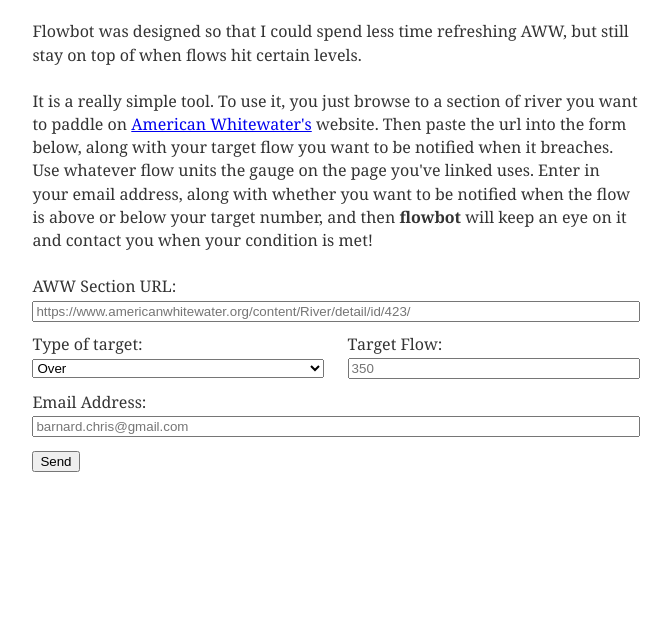
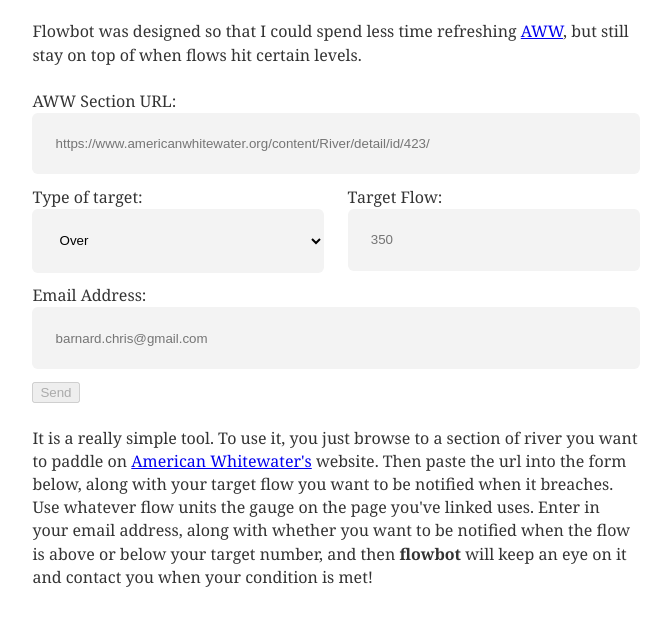
Before and after one commit to Chris-Barnard/colorado-packrafter-gatsby, a Gatsby site: page /flowbot in a window 1280 px wide. Shown: the part 155-780 px from the top of the page, without its empty margins (304-975 px from the left). Built offline with nearby package versions, Linux system fonts and the light colour scheme; Gatsby itself is replaced by a stand-in of ours; some packages are replaced by stand-ins of ours.

Commit message:
Refactors Flowbot page and form

```diff
--- a/src/pages/flowbot.js
+++ b/src/pages/flowbot.js
@@ -17,9 +17,11 @@ class Flowbot extends React.Component {
       },
       formSubmitting : false,
       formError : false,
+      formSuccess: false,
     }
 
     this.handleSubmit = this.handleSubmit.bind(this)
+    this.renderForm = this.renderForm.bind(this)
   }
 
   handleSubmit(event) {
@@ -57,28 +59,29 @@ class Flowbot extends React.Component {
       })
   }
 
-  render() {
-    // const data = this.props
-    console.log(this.state)
-
+  renderForm() {
     const flex = css`
       flex: 1 1 auto;
       width: 100%;
     `
 
-    const fullWidth = css`
+    const inputStyle = css`
       width: 100%;
-      margin-bottom: ${rhythm(1/2)}
+      border: none;
+      border-radius: ${rhythm(1/4)};
+      background: rgb(243, 243, 243);
+      padding: ${rhythm(1)};
+      margin-bottom: ${rhythm(1/2)};
     `
 
     const overUnder = css`
       flex-basis: 50%;
-      margin-right: ${rhythm(1/2)}
+      margin-right: ${rhythm(1/2)};
     `
 
     const flowInput = css`
       flex-basis: 50%;
-      margin-left: ${rhythm(1/2)}
+      margin-left: ${rhythm(1/2)};
     `
 
     const flexCols = css`
@@ -89,6 +92,8 @@ class Flowbot extends React.Component {
     const submittedNotification = css`
       display: block;
       border: solid 1px darkgrey;
+      border-radius: ${rhythm(1/4)};
+      background-color: lightgrey;
       margin: 0 auto;
       padding: ${rhythm(1.5)};
       width: 80%;
@@ -98,7 +103,9 @@ class Flowbot extends React.Component {
 
     const successNotification = css`
       display: block;
-      border: solid 1px green;
+      border: solid 1px darkgreen;
+      border-radius: ${rhythm(1/4)};
+      background-color: lightgreen;
       margin: 0 auto;
       padding: ${rhythm(1.5)};
       width: 80%;
@@ -108,36 +115,17 @@ class Flowbot extends React.Component {
 
     const errorNotification = css`
       display: block;
-      border: solid 1px red;
+      border: solid 1px darkred;
+      border-radius: ${rhythm(1/4)};
+      background-color: lightred;
       margin: 0 auto;
       padding: ${rhythm(1.5)};
       width: 80%;
       text-align: center;
       margin-bottom: ${rhythm(1)};
     `
-
     return (
-      <Layout>
-        <h1
-            className={css`
-              border-bottom: 1px solid;
-            `}
-        >
-          Flowbot</h1>
-        <p>
-          Flowbot was designed so that I could spend less time refreshing AWW, but still stay
-          on top of when flows hit certain levels.
-        </p>
-        <p>
-          It is a really simple tool.  To use it, you just browse to a section of
-          river you want to paddle on <a target="_&" href="https://americanwhitewater.org/content/River/state-summary/state/CO/">American Whitewater's</a> website.
-          Then paste the url into the form below, along with your target flow you
-          want to be notified when it breaches.  Use whatever flow units the
-          gauge on the page you've linked uses.  Enter in your email address,
-          along with whether you want to be notified when the flow is above or
-          below your target number, and then <strong>flowbot</strong> will keep
-          an eye on it and contact you when your condition is met!
-        </p>
+      <div>
         { this.state.formSubmitting &&
           <div className={submittedNotification}>Submitted: Handing the request off to Flowbot</div>
         }
@@ -160,7 +148,7 @@ class Flowbot extends React.Component {
         >
           <input name="field-for-bots" type="hidden" />
           <div className={flex}>
-            <label>AWW Section URL: <input className={fullWidth}
+            <label>AWW Section URL: <input className={inputStyle}
                                           name="url"
                                           placeholder="https://www.americanwhitewater.org/content/River/detail/id/423/"
                                           type="text"
@@ -171,17 +159,17 @@ class Flowbot extends React.Component {
           <div className={flex}>
             <div className={flexCols}>
               <div className={overUnder}>
-                <label>Type of target: <select className={fullWidth}
+                <label>Type of target: <select className={inputStyle}
                                               name="type"
                                               value={this.state.formData.type}
-                                          onChange={event => this.setState({...this.state, formData : { ...this.state.formData, type : event.target.value }})}
+                                              onChange={event => this.setState({...this.state, formData : { ...this.state.formData, type : event.target.value }})}
                                         >
                   <option value="over">Over</option>
                   <option value="under">Under</option>
                 </select></label>
               </div>
               <div className={flowInput}>
-                <label>Target Flow: <input className={fullWidth}
+                <label>Target Flow: <input className={inputStyle}
                                           name="target"
                                           placeholder="350"
                                           type="text"
@@ -192,7 +180,7 @@ class Flowbot extends React.Component {
             </div>
           </div>
           <div className={flex}>
-            <label>Email Address: <input className={fullWidth}
+            <label>Email Address: <input className={inputStyle}
                                         name="email"
                                         placeholder="barnard.chris@gmail.com"
                                         type="email"
@@ -201,9 +189,36 @@ class Flowbot extends React.Component {
                                   /></label>
           </div>
           <div className={flex}>
-            <button type="submit">Send</button>
+            <button type="submit" disabled={this.state.formData.email.length === 0} >Send</button>
           </div>
         </form>
+      </div>
+    )
+  }
+
+  render() {
+    const headerStyle = css`
+      border-bottom: 1px solid;
+    `
+    return (
+      <Layout>
+        <h1 className={headerStyle}>Flowbot</h1>
+        <p>
+          Flowbot was designed so that I could spend less time refreshing <a
+            target="_&" href="https://americanwhitewater.org/content/River/state-summary/state/CO/">
+          AWW</a>, but still stay on top of when flows hit certain levels.
+        </p>
+        {this.renderForm()}
+        <p>
+          It is a really simple tool.  To use it, you just browse to a section of
+          river you want to paddle on <a
+            target="_&" href="https://americanwhitewater.org/content/River/state-summary/state/CO/">
+          American Whitewater's</a> website. Then paste the url into the form below, along with your
+          target flow you want to be notified when it breaches.  Use whatever flow units the gauge
+          on the page you've linked uses.  Enter in your email address, along with whether you want
+          to be notified when the flow is above or below your target number, and then <strong>
+          flowbot</strong> will keep an eye on it and contact you when your condition is met!
+        </p>
       </Layout>
     )
   }
--- a/src/pages/index.js
+++ b/src/pages/index.js
@@ -17,7 +17,6 @@ export default ({ data }) => {
     margin-bottom: ${rhythm(1/2)};
     margin-top: ${rhythm(2)};
   `
-  console.log(data)
   return (
     <Layout>
       <div>
--- a/src/pages/my-files.js
+++ b/src/pages/my-files.js
@@ -3,7 +3,6 @@ import { graphql } from "gatsby"
 import Layout from "../components/layout"
 
 export default ({ data }) => {
-  console.log(data)
   return (
     <Layout>
       <div>
```
Also changed, not shown: src/pages/about.js (+7 -5 lines).
